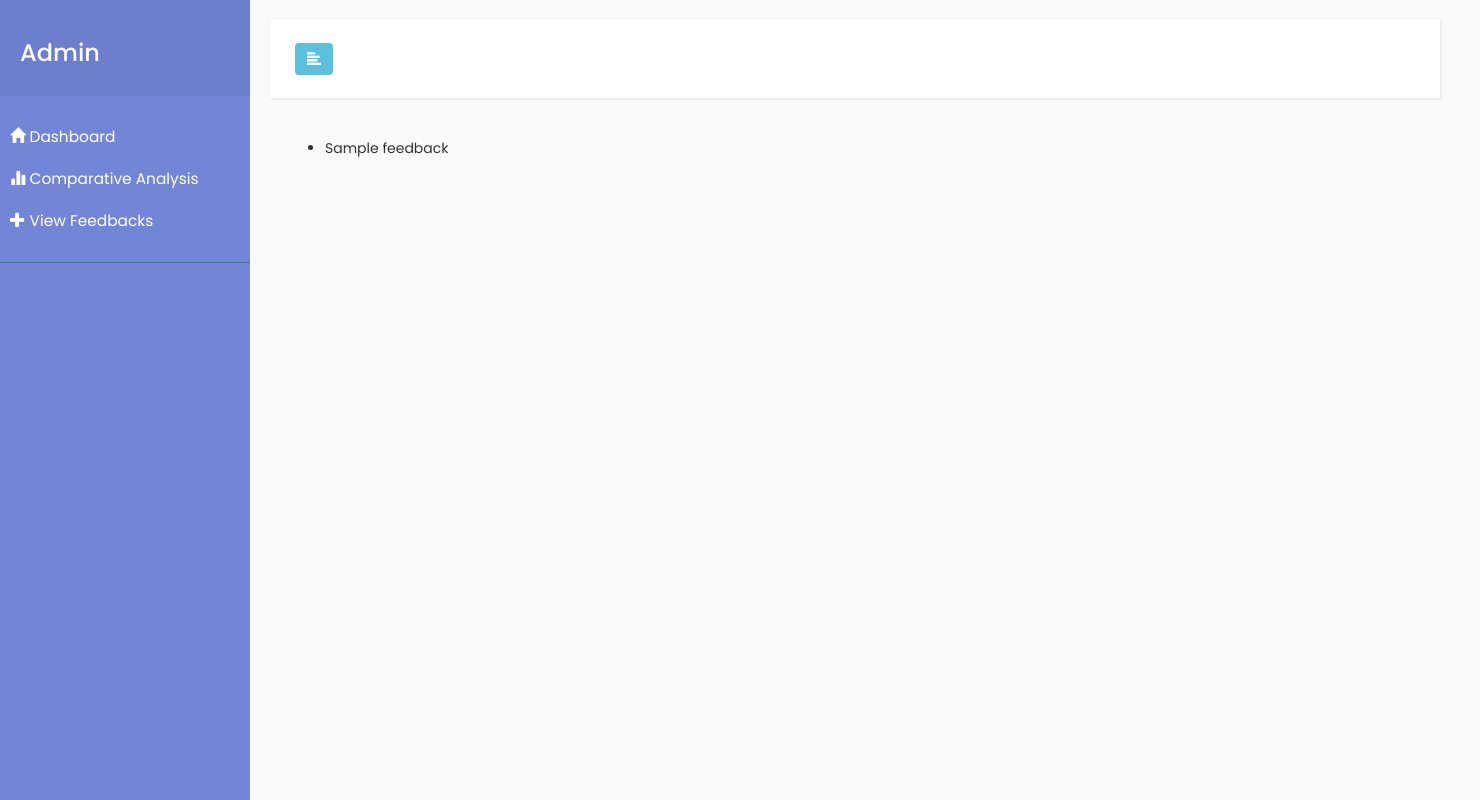
After one commit to mlnlmsl/localgovern, a Django app: template templates/pages/feedback.html in a window 1480 px wide. The commit adds this page. Run offline with Django 3.2, Linux system fonts and the light colour scheme; the template is opened without the code that fills it: most values are stand-ins (such as "Sample title", 1, 10 or a date in 2020); some libraries are stand-ins or nearby versions.

Commit message:
feedback started

```diff
--- a/firstapp/urls.py
+++ b/firstapp/urls.py
@@ -9,5 +9,5 @@ urlpatterns = [
     path('comparision/', views.comparision, name='comparision'),
     path('get_issues', views.issues_bar),
     path('issues_by_ward', views.issues_by_ward),
-    path('feedback',views.get_feedbacks)
+    path('feedback',views.get_feedbacks,name='feedback')
 ]
--- a/templates/base.html
+++ b/templates/base.html
@@ -215,7 +215,7 @@
                     <a href={% url 'comparision' %}> <span class="glyphicon glyphicon-stats"></span> Comparative Analysis</a>
                 </li>
                 <li>
-                     <a href="#"> <span class="glyphicon glyphicon-plus"></span> New Project</a>
+                     <a href="{% url 'feedback' %}"> <span class="glyphicon glyphicon-plus"></span> View Feedbacks</a>
                 </li>
             </ul>
         </nav>
--- /dev/null
+++ b/templates/pages/feedback.html
@@ -0,0 +1,9 @@
+{% extends "base.html" %}
+
+{% block content %}
+<ul>
+ {% for  feedback in feedbacks %}
+   <li>{{feedback}}</li>
+ {% endfor %}
+</ul>
+{% endblock content %}
```
Also changed, not shown: firstapp/views.py (+10 -6 lines).
